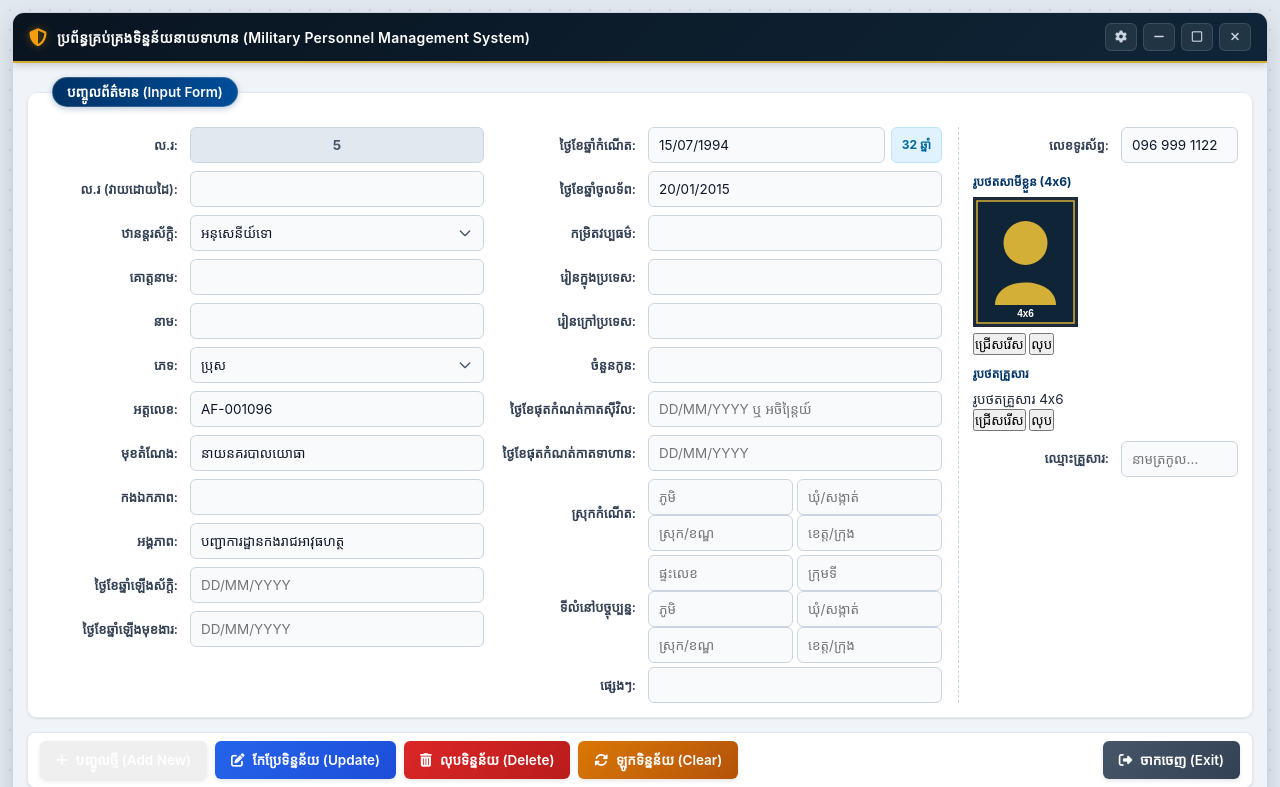
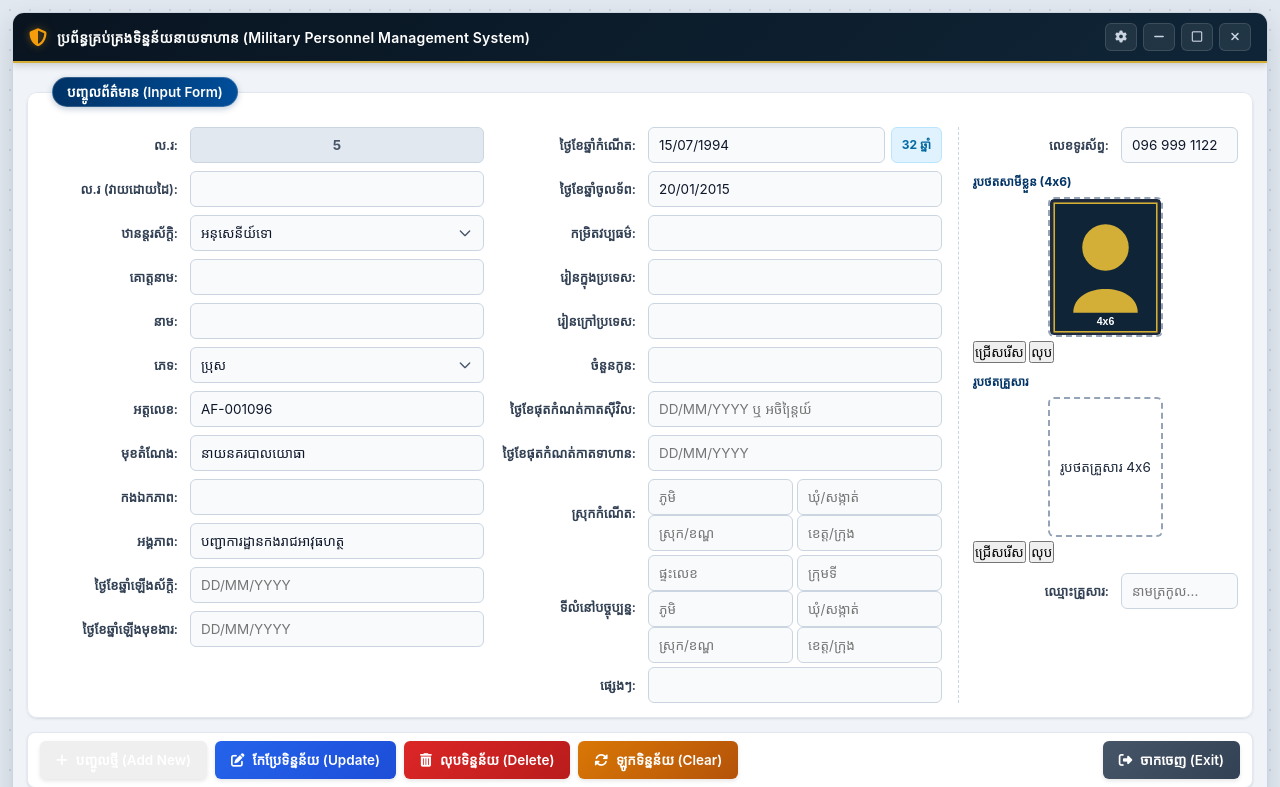
Before and after one commit to sayouk3-byte/military-app, a PHP site: page / in a window 1280 px wide. Shown: the top 787 px of the page. Run offline with PHP 8.4, Linux system fonts and the light colour scheme; data comes from the database, SQL or seed files in the repository; some web fonts are replaced.

Commit message:
Fix photo frame dimensions and object-fit layout

```diff
--- a/assets/css/style.css
+++ b/assets/css/style.css
@@ -286,10 +286,10 @@ body.desktop-app-body {
     margin-bottom: 6px;
 }
 
-.photo-frame {
-    width: 110px;
-    height: 130px;
-    margin: 0 auto;
+.photo-frame, .photo-frame-box, .dashed-frame {
+    width: 115px;
+    height: 140px;
+    margin: 4px auto;
     border: 2px dashed #94a3b8;
     border-radius: 6px;
     background: #ffffff;
@@ -298,19 +298,22 @@ body.desktop-app-body {
     justify-content: center;
     overflow: hidden;
     position: relative;
-    cursor: pointer;
-    transition: all 0.2s ease;
+    box-sizing: border-box;
 }
 
-.photo-frame:hover {
+.photo-frame:hover, .photo-frame-box:hover {
     border-color: #0284c7;
     background: #f0f9ff;
 }
 
-.photo-frame img {
-    width: 100%;
-    height: 100%;
-    object-fit: cover;
+.photo-frame img, .photo-frame-box img, #photoImg, #familyPhotoImg {
+    width: 100% !important;
+    height: 100% !important;
+    max-width: 115px !important;
+    max-height: 140px !important;
+    object-fit: cover !important;
+    display: block;
+    border-radius: 4px;
 }
 
 .photo-overlay-btn {
--- a/index.php
+++ b/index.php
@@ -306,10 +306,10 @@ body.desktop-app-body {
     margin-bottom: 6px;
 }
 
-.photo-frame {
-    width: 110px;
-    height: 130px;
-    margin: 0 auto;
+.photo-frame, .photo-frame-box, .dashed-frame {
+    width: 115px;
+    height: 140px;
+    margin: 4px auto;
     border: 2px dashed #94a3b8;
     border-radius: 6px;
     background: #ffffff;
@@ -318,19 +318,22 @@ body.desktop-app-body {
     justify-content: center;
     overflow: hidden;
     position: relative;
-    cursor: pointer;
-    transition: all 0.2s ease;
-}
-
-.photo-frame:hover {
+    box-sizing: border-box;
+}
+
+.photo-frame:hover, .photo-frame-box:hover {
     border-color: #0284c7;
     background: #f0f9ff;
 }
 
-.photo-frame img {
-    width: 100%;
-    height: 100%;
-    object-fit: cover;
+.photo-frame img, .photo-frame-box img, #photoImg, #familyPhotoImg {
+    width: 100% !important;
+    height: 100% !important;
+    max-width: 115px !important;
+    max-height: 140px !important;
+    object-fit: cover !important;
+    display: block;
+    border-radius: 4px;
 }
 
 .photo-overlay-btn {
```
